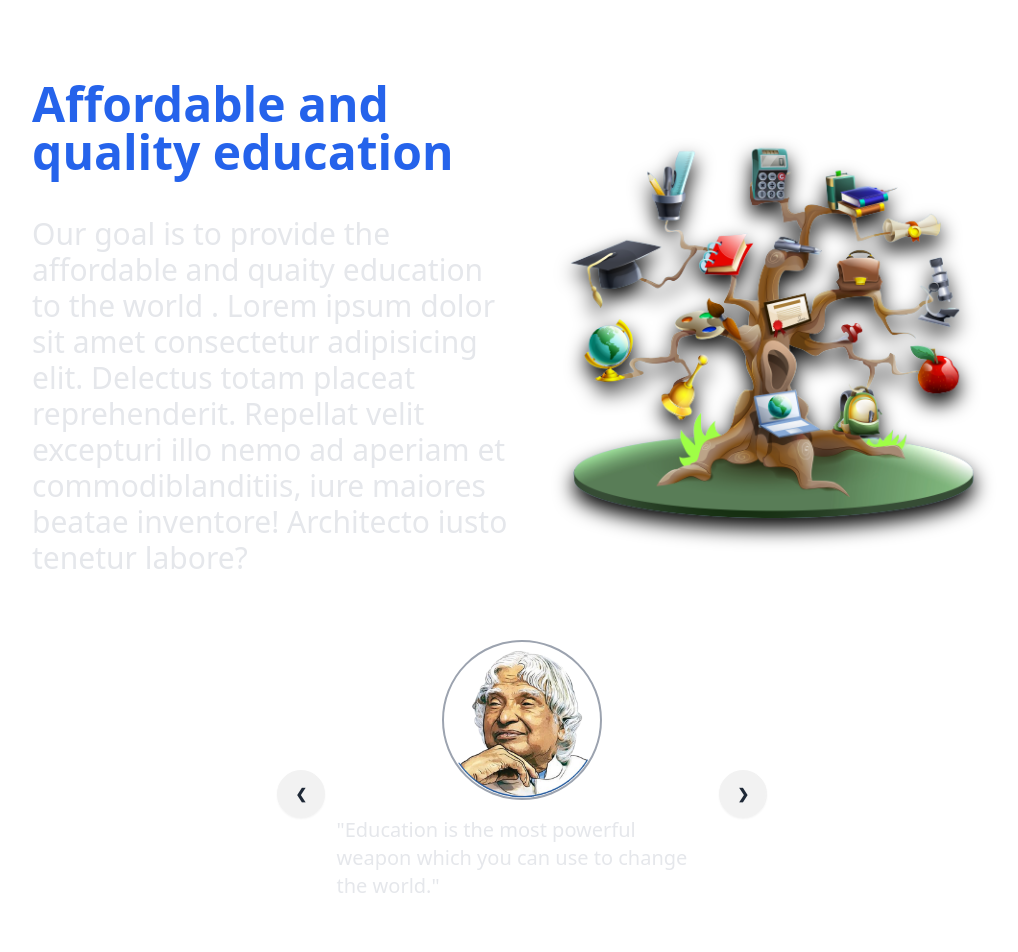
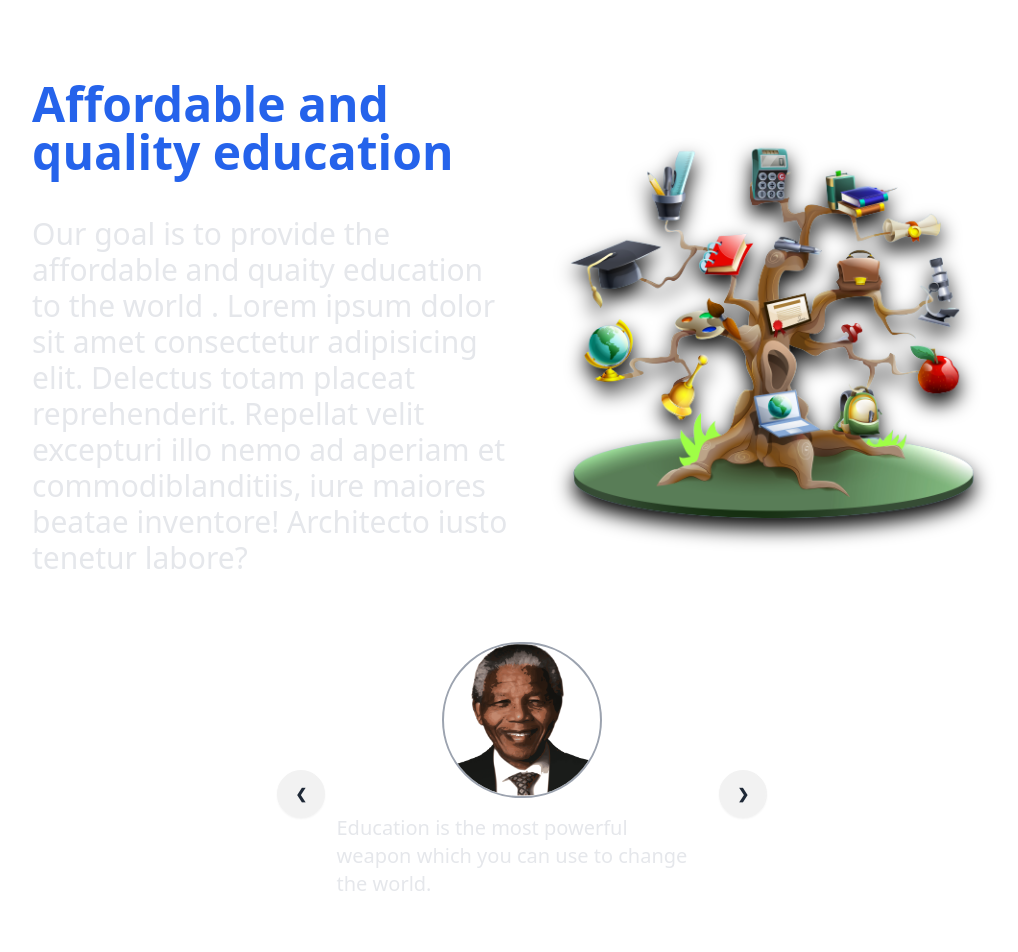
Before and after one commit to Akashchoudhary01/LMS-FrontendNew, a React (Vite) app: page /About in a window 1280 px wide. Shown: the top 952 px of the page, without its empty margins (158-1176 px from the left). Built offline with nearby package versions, Linux system fonts and the light colour scheme.

Commit message:
Cleaned Up our aboutus Pages

```diff
--- /dev/null
+++ b/src/Components/CarousalSlide.jsx
@@ -0,0 +1,37 @@
+function CarousalSlide({
+  image,
+  title,
+  description,
+  slideNumber,
+  totalSlides,
+}) {
+  return (
+    <div id={`slide${slideNumber}`} className="carousel-item relative w-full">
+      <div className="flex flex-col items-center justify-center gap-4 px-[15%]">
+        <img
+          src={image}
+          className="w-40 rounded-full border-2 border-gray-400"
+        />
+        <p className="text-xl text-gray-200">{description}</p>
+        <h3 className="text-2xl font-semibold">{title}</h3>
+        <div className="absolute  left-5 right-5 top-1/2 flex -translate-y-1/2 transform justify-between">
+          <a
+            href={`#slides${slideNumber === 1 ? totalSlides : slideNumber - 1}`}
+            className="btn btn-circle"
+          >
+            {" "}
+            ❮
+          </a>
+          <a
+            href={`#slide${(slideNumber % totalSlides) + 1}`}
+            className="btn btn-circle"
+          >
+            ❯
+          </a>
+        </div>
+      </div>
+    </div>
+  );
+}
+
+export default CarousalSlide;
--- /dev/null
+++ b/src/Constents/CelebritiesData.js
@@ -0,0 +1,39 @@
+import apj from "../assets/images/apj.png";
+import billGates from "../assets/images/billGates.png";
+import einsteine from "../assets/images/einstein.png";
+import nelsonMandela from "../assets/images/nelsonMandela.png";
+import steveJobs from "../assets/images/stevejobs.png";
+
+
+export const celebrities = [
+        {
+        title:  "Nelson Mendela",
+        description :  "Education is the most powerful weapon which you can use to change the world.",
+        image: nelsonMandela,
+        slideNumber:1
+    },
+        {
+        title:  "Dr. Apj Abdul Kalam",
+        description :  "Education is the most powerful weapon which you can use to change the world.",
+        image: apj,
+        slideNumber:2
+    },
+        {
+        title:  "Bill Gates",
+        description :  " Coding opens doors to innovation it is  most powerful which you can use to change the world.",
+        image: billGates,
+        slideNumber:3
+    },
+        {
+        title:  "Einsteine",
+        description :  "Education is the most powerful weapon which you can use to change the world.",
+        image: einsteine,
+        slideNumber:4
+    },
+        {
+        title:  "Steve jobs",
+        description :"Everyone should learn how to code—it teaches you how to think." ,
+        image: steveJobs,
+        slideNumber:5
+    }
+]
--- a/src/Pages/AboutUs.jsx
+++ b/src/Pages/AboutUs.jsx
@@ -1,12 +1,10 @@
 import HomeLayout from "../Layouts/HomeLayout";
 import aboutMainImages from "../assets/images/aboutMainImage.png";
-import apj from "../assets/images/apj.png";
-import billGates from "../assets/images/billGates.png";
-import einsteine from "../assets/images/einstein.png";
-import nelsonMandela from "../assets/images/nelsonMandela.png";
-import steveJobs from "../assets/images/stevejobs.png";
+import { celebrities } from "../Constents/CelebritiesData";
+import CarousalSlide from '../Components/CarousalSlide'
 
 function AboutUs() {
+
   return (
     <HomeLayout>
       <div className="pl-20 pt-20 flex flex-col text-white">
@@ -39,119 +37,17 @@ function AboutUs() {
         {/*  */}
          {/* Carousel */}
         <div className="carousel  w-1/2 my-16 m-auto  ">
-        <div className="flex">
-             {/* Slide 1 */}
-          <div id="slide1" className="carousel-item relative w-full">
-            <div className="flex flex-col items-center justify-center gap-4 px-[15%]">
-              <img
-                src={apj}  className="w-40 rounded-full border-2 border-gray-400"
-              />
-              <p className="text-xl text-gray-200">
-              "Education is the most powerful weapon which you can use to change the world."
-              </p>
-              <h3 className="text-2xl font-semibold"> Dr. Apj Abdul Kalam</h3>
-              <div className="absolute  left-5 right-5 top-1/2 flex -translate-y-1/2 transform justify-between">
-                <a href="#slide5" className="btn btn-circle">
-                  {" "}
-                  ❮
-                </a>
-                <a href="#slide2" className="btn btn-circle">
-                  ❯
-                </a>
-              </div>
-            </div>
-          </div>
-          {/* Slide 2 */}
-          <div id="slide2" className="carousel-item relative w-full">
-            <div className="flex flex-col items-center justify-center gap-4 px-[15%]">
-              <img
-                src={billGates}
-                className="w-40 rounded-full border-2 border-gray-400"
-              />
-              <p className="text-xl text-gray-200">
-              "Coding opens doors to innovation."
-              </p>
-              <h3 className="text-2xl font-semibold"> Bill Gates</h3>
-              <div className="absolute  left-5 right-5 top-1/2 flex -translate-y-1/2 transform justify-between">
-                <a href="#slide1" className="btn btn-circle">
-                  ❮
-                </a>
-                <a href="#slide3" className="btn btn-circle">
-                  ❯
-                </a>
-              </div>
-            </div>
-          </div>
-          {/* Slide 3 */}
-          <div id="slide3" className="carousel-item relative w-full">
-            <div className="flex flex-col items-center justify-center gap-4 px-[15%]">
-              <img
-                src={einsteine}
-                className="w-40 rounded-full border-2 border-gray-400"
-              />
-              <p className="text-xl text-gray-200">
-              "Education is not the learning of facts, but the training of the mind to think."
-              </p>
-              <h3 className="text-2xl font-semibold"> Einsteine</h3>
-              <div className="absolute left-5 right-5 top-1/2 flex -translate-y-1/2 transform justify-between">
-                <a href="#slide2" className="btn btn-circle">
-                  ❮
-                </a>
-                <a href="#slide4" className="btn btn-circle">
-                  ❯
-                </a>
-              </div>
-            </div>
-          </div>
-          {/* Slide 4 */}
-          <div id="slide4" className="carousel-item relative w-full">
-            <div className="flex flex-col items-center justify-center gap-4 px-[15%]">
-              <img
-                src={nelsonMandela}
-                className="w-40 rounded-full border-2 border-gray-400"
-              />
-              <p className="text-xl text-gray-200">
-              "Education is the most powerful weapon which you can use to change the world."
-              </p>
-              <h3 className="text-2xl font-semibold"> Nelson Mandela</h3>
-              <div className="absolute left-5 right-5 top-1/2 flex -translate-y-1/2 transform justify-between">
-                <a href="#slide3" className="btn btn-circle">
-                  ❮
-                </a>
-                <a href="#slide5" className="btn btn-circle">
-                  ❯
-                </a>
-              </div>
-            </div>
-          </div>
-          {/* Slide 5 */}
-          {/* Slide 5 */}
-          <div id="slide5" className="carousel-item relative w-full">
-            <div className="flex flex-col items-center justify-center gap-4 px-[15%]">
-              <img
-                src={steveJobs}
-                className="w-40 rounded-full border-2 border-gray-400"
-              />
-              <p className="text-xl text-gray-200">
-              "Everyone should learn how to code—it teaches you how to think."  </p>
-              <h3 className="text-2xl font-semibold"> Steve Jobs</h3>
-              <div className="absolute  left-5 right-5 top-1/2 flex -translate-y-1/2 transform justify-between">
-                <a href="#slide4" className="btn btn-circle">
-                  ❮
-                </a>
-                <a href="#slide1" className="btn btn-circle">
-                  ❯
-                </a>
-              </div>
-            </div>
-          </div>
+          {celebrities && celebrities.map(celebrity => (<CarousalSlide
+            {...celebrity}
+            key={celebrity.slideNumber}
+            totalSlides={celebrities.length}
+         /> ))}
+
 
 
         </div>
+        </div>
 
-          {/*  */}
-        </div>
-      </div>
     </HomeLayout>
   );
 }
```
